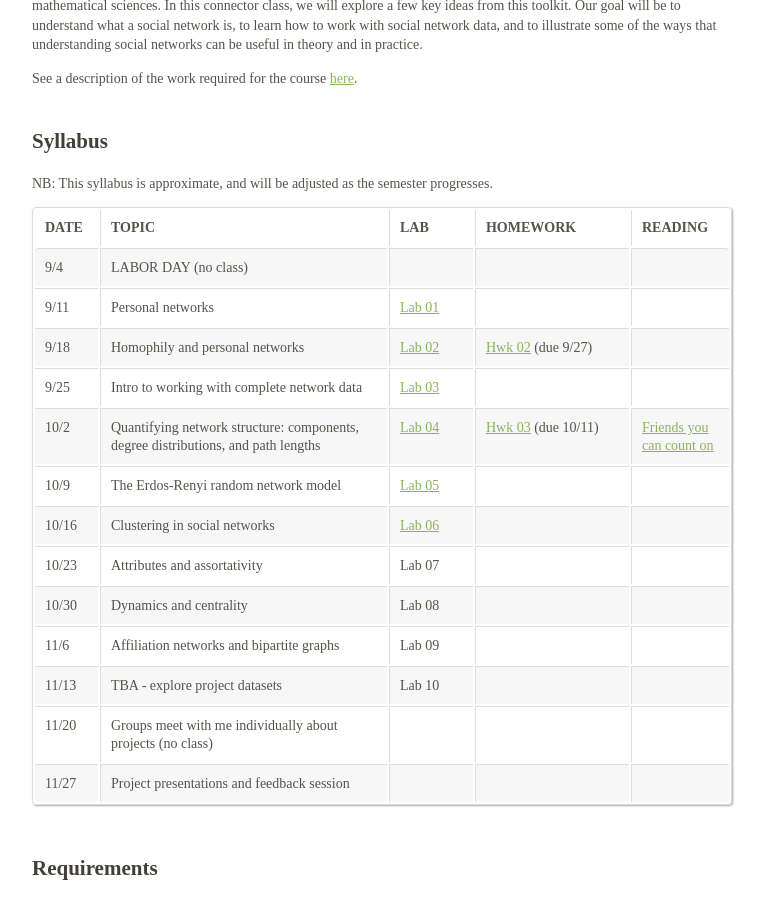
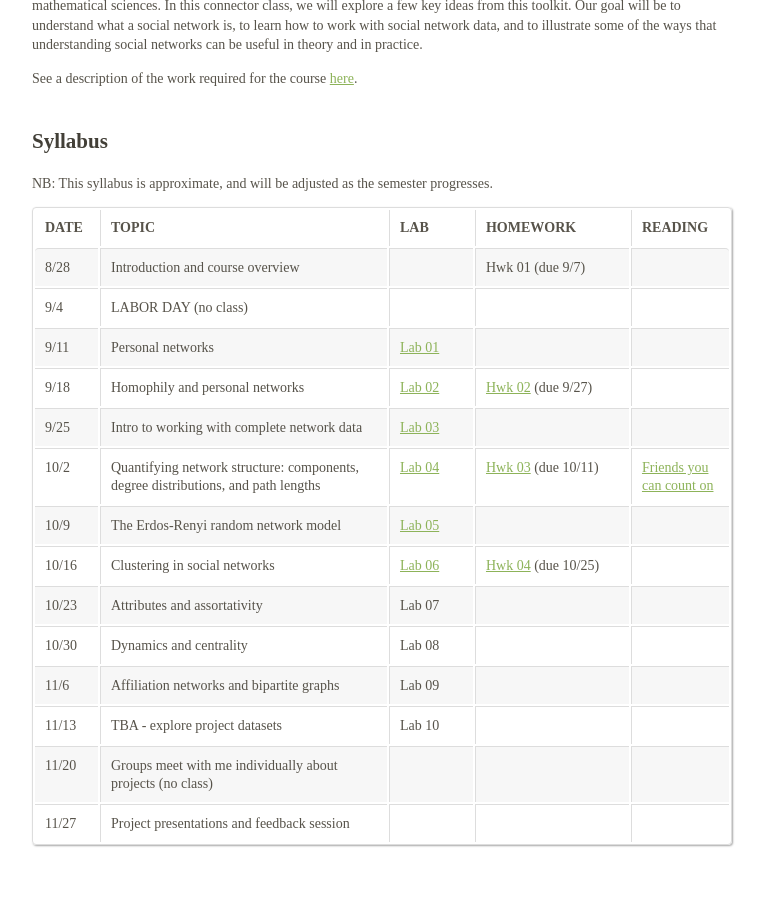
Before and after one commit to dfeehan/dfeehan.github.io, a Jekyll site: the page teaching/2017fa_ls88.html, which Jekyll copies as it is, in a window 1280 px wide and 900 px high, scrolled down 608 px. Shown: the whole window, without its empty margins (258-1023 px from the left). Built offline with Jekyll 4.4.1, drawn with Linux system fonts in a browser that asks for light colours.

Commit message:
link to hwk 04

```diff
--- a/teaching/2017fa_ls88.html
+++ b/teaching/2017fa_ls88.html
@@ -372,90 +372,97 @@ Course control number: <strong>46819</strong></p>
 </thead>
 <tbody>
 <tr class="odd">
+<td>8/28</td>
+<td>Introduction and course overview</td>
+<td></td>
+<td>Hwk 01 (due 9/7)</td>
+<td></td>
+</tr>
+<tr class="even">
 <td>9/4</td>
 <td>LABOR DAY (no class)</td>
 <td></td>
 <td></td>
 <td></td>
 </tr>
-<tr class="even">
+<tr class="odd">
 <td>9/11</td>
 <td>Personal networks</td>
 <td><a href="http://datahub.berkeley.edu/user-redirect/interact?account=data-8&amp;repo=social-networks-connector&amp;branch=gh-pages&amp;path=lab01/lab01.ipynb">Lab 01</a></td>
 <td></td>
 <td></td>
 </tr>
-<tr class="odd">
+<tr class="even">
 <td>9/18</td>
 <td>Homophily and personal networks</td>
 <td><a href="http://datahub.berkeley.edu/user-redirect/interact?account=data-8&amp;repo=social-networks-connector&amp;branch=gh-pages&amp;path=lab02/lab02.ipynb">Lab 02</a></td>
 <td><a href="http://datahub.berkeley.edu/user-redirect/interact?account=data-8&amp;repo=social-networks-connector&amp;branch=gh-pages&amp;path=hwk02/hw02_assignment.ipynb">Hwk 02</a> (due 9/27)</td>
 <td></td>
 </tr>
-<tr class="even">
+<tr class="odd">
 <td>9/25</td>
 <td>Intro to working with complete network data</td>
 <td><a href="http://datahub.berkeley.edu/user-redirect/interact?account=data-8&amp;repo=social-networks-connector&amp;branch=gh-pages&amp;path=lab03/lab03.ipynb">Lab 03</a></td>
 <td></td>
 <td></td>
 </tr>
-<tr class="odd">
+<tr class="even">
 <td>10/2</td>
 <td>Quantifying network structure: components, degree distributions, and path lengths</td>
 <td><a href="http://datahub.berkeley.edu/user-redirect/interact?account=data-8&amp;repo=social-networks-connector&amp;branch=gh-pages&amp;path=lab04/lab04.ipynb">Lab 04</a></td>
 <td><a href="http://datahub.berkeley.edu/user-redirect/interact?account=data-8&amp;repo=social-networks-connector&amp;branch=gh-pages&amp;path=hwk03/hwk_friendship_paradox.ipynb">Hwk 03</a> (due 10/11)</td>
 <td><a href="https://opinionator.blogs.nytimes.com/2012/09/17/friends-you-can-count-on/">Friends you can count on</a></td>
 </tr>
-<tr class="even">
+<tr class="odd">
 <td>10/9</td>
 <td>The Erdos-Renyi random network model</td>
 <td><a href="http://datahub.berkeley.edu/user-redirect/interact?account=data-8&amp;repo=social-networks-connector&amp;branch=gh-pages&amp;path=lab05/lab05.ipynb">Lab 05</a></td>
 <td></td>
 <td></td>
 </tr>
-<tr class="odd">
+<tr class="even">
 <td>10/16</td>
 <td>Clustering in social networks</td>
 <td><a href="http://datahub.berkeley.edu/user-redirect/interact?account=data-8&amp;repo=social-networks-connector&amp;branch=gh-pages&amp;path=lab06/lab06.ipynb">Lab 06</a></td>
-<td></td>
+<td><a href="http://datahub.berkeley.edu/user-redirect/interact?account=data-8&amp;repo=social-networks-connector&amp;branch=gh-pages&amp;path=hwk04/hwk_small_worlds.ipynb">Hwk 04</a> (due 10/25)</td>
 <td></td>
 </tr>
-<tr class="even">
+<tr class="odd">
 <td>10/23</td>
 <td>Attributes and assortativity</td>
 <td>Lab 07</td>
 <td></td>
 <td></td>
 </tr>
-<tr class="odd">
+<tr class="even">
 <td>10/30</td>
 <td>Dynamics and centrality</td>
 <td>Lab 08</td>
 <td></td>
 <td></td>
 </tr>
-<tr class="even">
+<tr class="odd">
 <td>11/6</td>
 <td>Affiliation networks and bipartite graphs</td>
 <td>Lab 09</td>
 <td></td>
 <td></td>
 </tr>
-<tr class="odd">
+<tr class="even">
 <td>11/13</td>
 <td>TBA - explore project datasets</td>
 <td>Lab 10</td>
 <td></td>
 <td></td>
 </tr>
-<tr class="even">
+<tr class="odd">
 <td>11/20</td>
 <td>Groups meet with me individually about projects (no class)</td>
 <td></td>
 <td></td>
 <td></td>
 </tr>
-<tr class="odd">
+<tr class="even">
 <td>11/27</td>
 <td>Project presentations and feedback session</td>
 <td></td>
```
